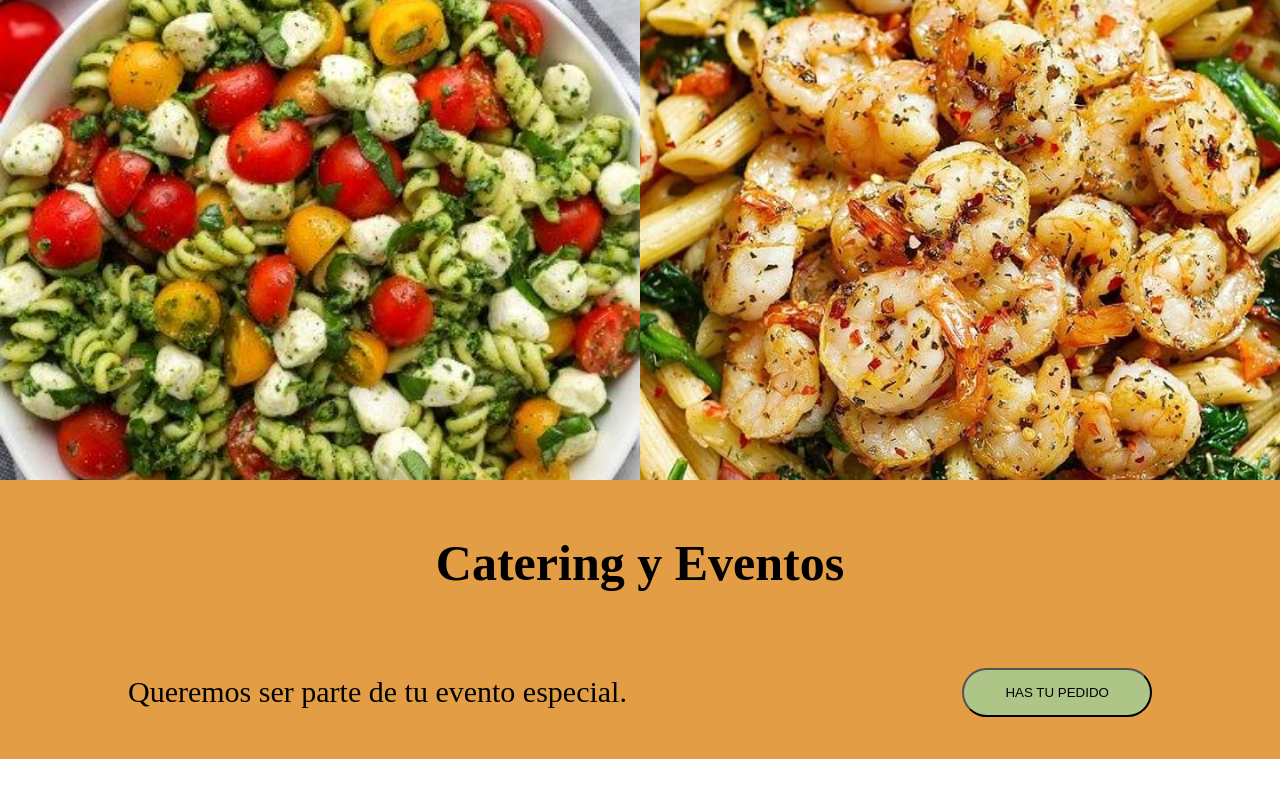
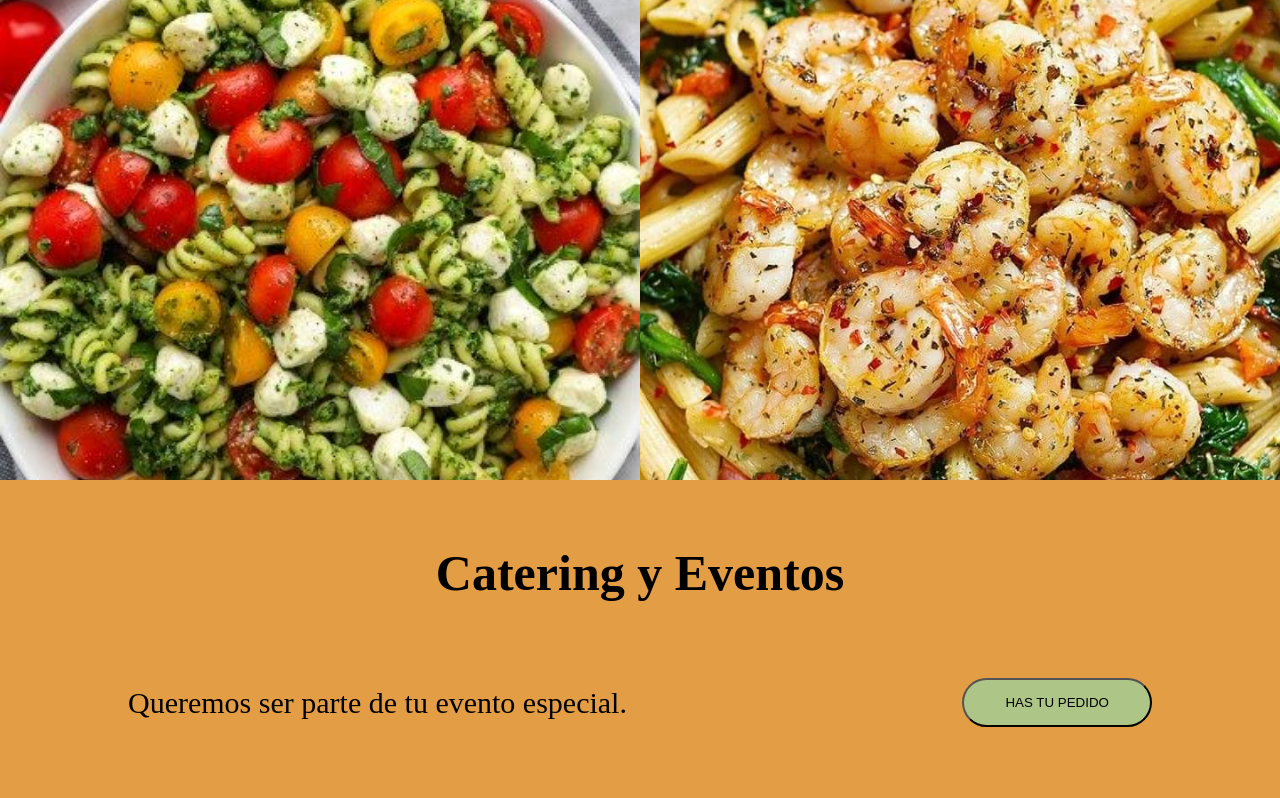
Before and after one commit to RichardAri/Restaurant-Sabor-Peruano, a plain HTML site: page src/reserva.html in a window 1280 px wide. Drawn offline with Linux system fonts and the light colour scheme; a web font is replaced by a local one.

Commit message:
se añadio mejora en el diseño de reserva_styl css

```diff
--- a/css/reserva_style.css
+++ b/css/reserva_style.css
@@ -1,7 +1,5 @@
 body {
   margin: 0;
-  padding: 0;
-  overflow: hidden;
 }
 
 .izquierda,
@@ -10,8 +8,6 @@ body {
   height: 60vh;
   background-size: cover;
   background-position: center;
-  margin: 0;
-  padding: 0;
 }
 
 .izquierda {
@@ -49,7 +45,9 @@ body {
   align-items: center;
   flex-direction: column;
   justify-content: center;
-  padding-top: 20px;
+  padding-top: 0px;
+  width: 100vw;
+  height: 40vh;
 }
 
 .text_container {
```
